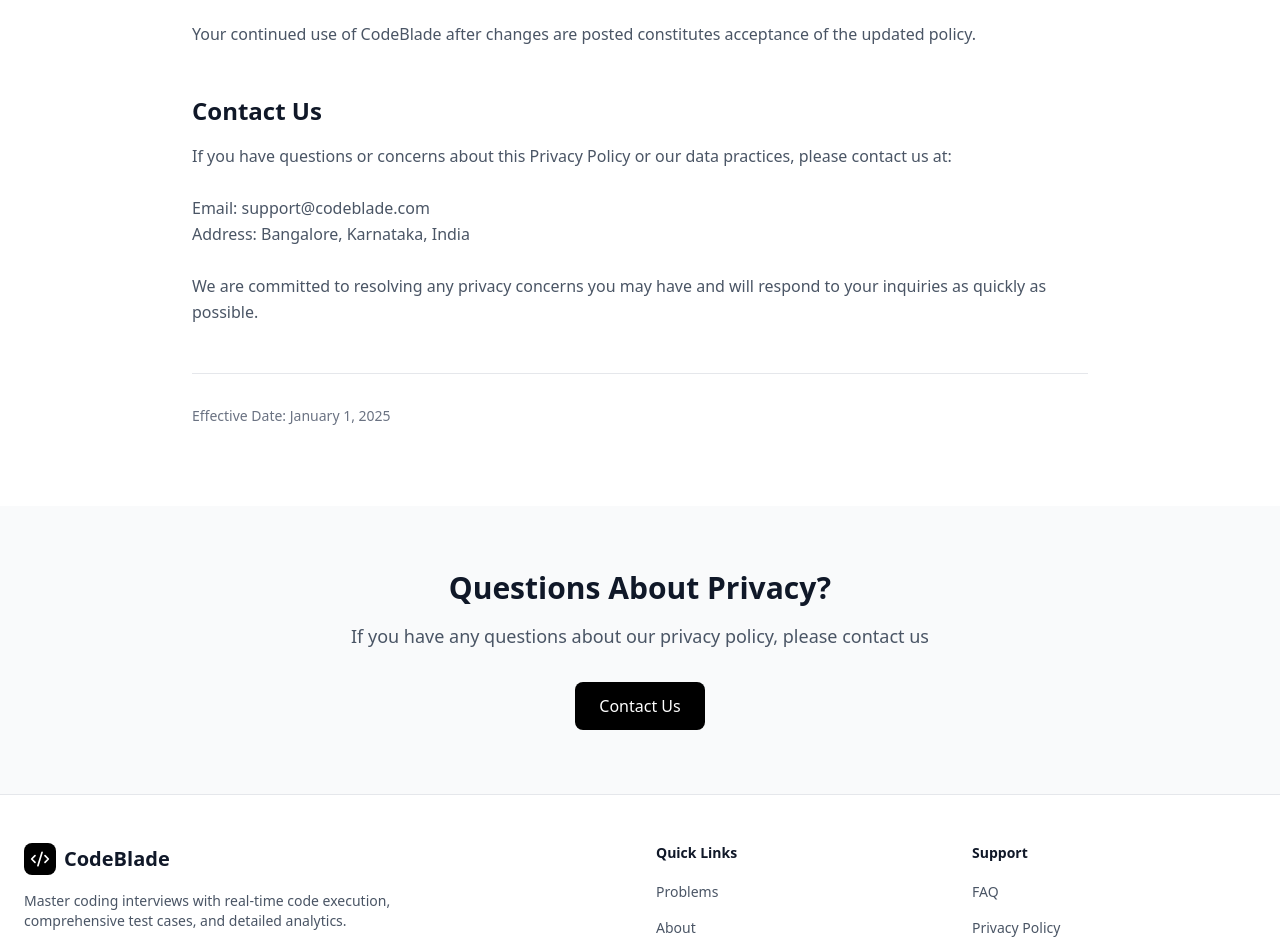
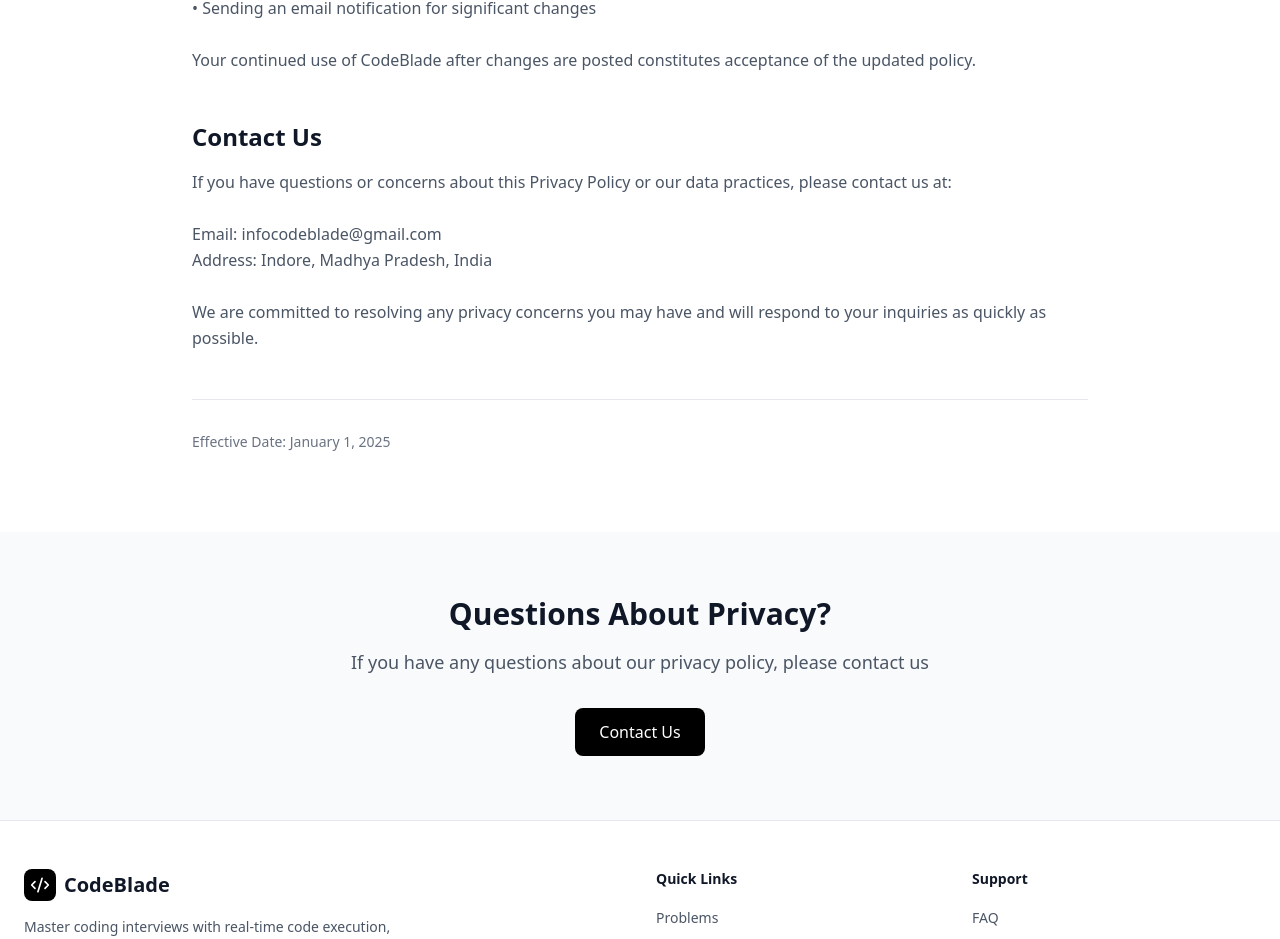
Before and after one commit to Chetanpatidar56/Codeblade, a React (Vite) app in the folder frontend/: page /privacypolicy in a window 1280 px wide. Shown: the part 3772-4711 px from the top of the page. Built offline with nearby package versions, Linux system fonts and the light colour scheme; no server answers.

Commit message:
improvise consistency

```diff
--- a/frontend/src/components/Contact.jsx
+++ b/frontend/src/components/Contact.jsx
@@ -62,13 +62,13 @@
     {
       icon: <Mail className="w-6 h-6" />,
       title: "Email",
-      content: "support@codeblade.com",
-      link: "mailto:support@codeblade.com"
+      content: "infocodeblade@gmail.com",
+      link: "mailto:infocodeblade@gmail.com"
     },
     {
       icon: <MapPin className="w-6 h-6" />,
       title: "Office",
-      content: "Bangalore, Karnataka, India",
+      content: "Indore, Madhya Pradesh, India",
       link: null
     },
     {
@@ -335,7 +335,7 @@
                   </Link>
                 </li>
                 <li>
-                  <Link to="/privacy-policy" className={`text-sm transition-colors ${darkMode ? 'text-gray-400 hover:text-white' : 'text-gray-600 hover:text-gray-900'}`}>
+                  <Link to="/privacypolicy" className={`text-sm transition-colors ${darkMode ? 'text-gray-400 hover:text-white' : 'text-gray-600 hover:text-gray-900'}`}>
                     Privacy Policy
                   </Link>
                 </li>
--- a/frontend/src/components/FAQ.jsx
+++ b/frontend/src/components/FAQ.jsx
@@ -406,7 +406,7 @@
                   </Link>
                 </li>
                 <li>
-                  <Link to="/privacy-policy" className={`text-sm transition-colors ${darkMode ? 'text-gray-400 hover:text-white' : 'text-gray-600 hover:text-gray-900'}`}>
+                  <Link to="/privacypolicy" className={`text-sm transition-colors ${darkMode ? 'text-gray-400 hover:text-white' : 'text-gray-600 hover:text-gray-900'}`}>
                     Privacy Policy
                   </Link>
                 </li>
--- a/frontend/src/components/PrivacyPolicy.jsx
+++ b/frontend/src/components/PrivacyPolicy.jsx
@@ -98,7 +98,7 @@
 • Portability: Request export of your submission history and data
 • Objection: Object to certain processing of your personal information
 
-To exercise these rights, please contact us at support@codeblade.com. We will respond to your request within 30 days.`,
+To exercise these rights, please contact us at infocodeblade@gmail.com. We will respond to your request within 30 days.`,
         order: 6
       },
       {
@@ -137,8 +137,8 @@
         heading: 'Contact Us',
         content: `If you have questions or concerns about this Privacy Policy or our data practices, please contact us at:
 
-Email: support@codeblade.com
-Address: Bangalore, Karnataka, India
+Email: infocodeblade@gmail.com
+Address: Indore, Madhya Pradesh, India
 
 We are committed to resolving any privacy concerns you may have and will respond to your inquiries as quickly as possible.`,
         order: 11
@@ -340,7 +340,7 @@
                   </Link>
                 </li>
                 <li>
-                  <Link to="/privacy-policy" className={`text-sm transition-colors ${darkMode ? 'text-gray-400 hover:text-white' : 'text-gray-600 hover:text-gray-900'}`}>
+                  <Link to="/privacypolicy" className={`text-sm transition-colors ${darkMode ? 'text-gray-400 hover:text-white' : 'text-gray-600 hover:text-gray-900'}`}>
                     Privacy Policy
                   </Link>
                 </li>
```
